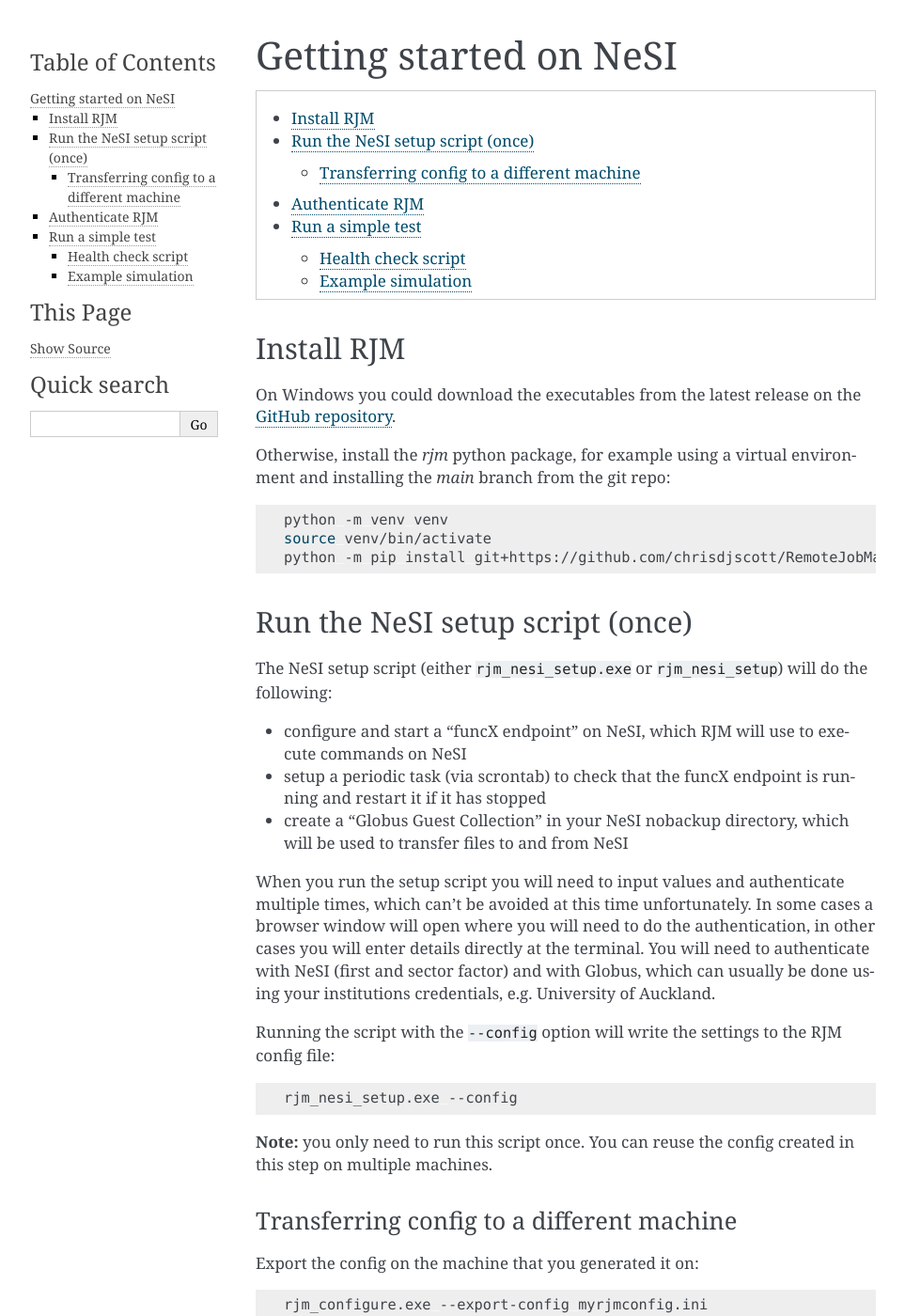
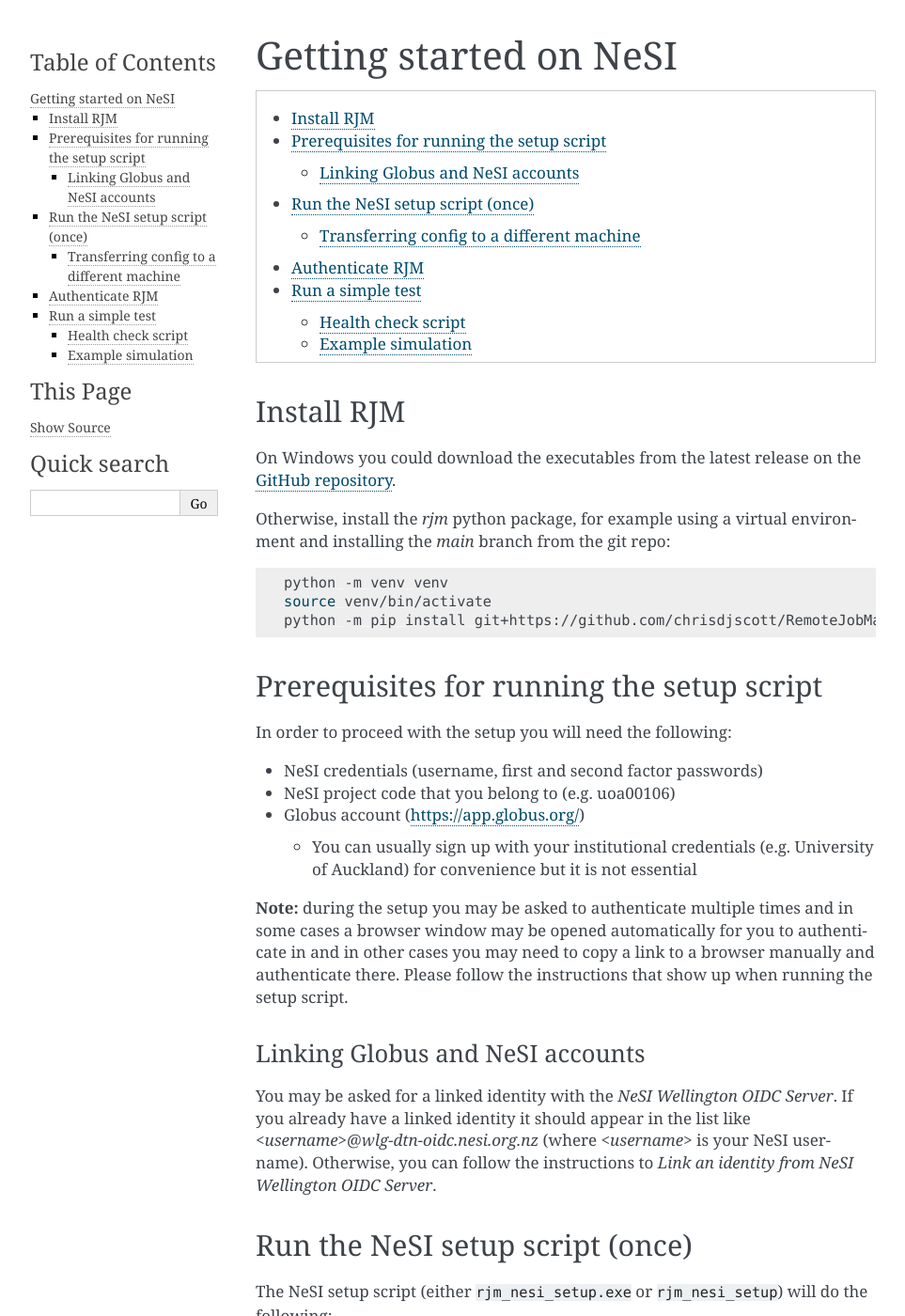
Before and after one commit to chrisdjscott/RemoteJobManager, a Sphinx documentation site: the page built from docs/getting_started_nesi.rst, in a window 1280 px wide and 1400 px high. Shown: the whole window at 94% size, without its empty margins (148-1111 px from the left). Built offline with Sphinx 7.4.7, drawn with Linux system fonts in a browser that asks for light colours.

Commit message:
add prequisites to NeSI setup doc

```diff
--- a/docs/getting_started_nesi.rst
+++ b/docs/getting_started_nesi.rst
@@ -21,6 +21,33 @@
     python -m pip install git+https://github.com/chrisdjscott/RemoteJobManager
 
 .. _GitHub repository: https://github.com/chrisdjscott/RemoteJobManager/releases
+
+Prerequisites for running the setup script
+------------------------------------------
+
+In order to proceed with the setup you will need the following:
+
+* NeSI credentials (username, first and second factor passwords)
+* NeSI project code that you belong to (e.g. uoa00106)
+* Globus account (https://app.globus.org/)
+
+  - You can usually sign up with your institutional credentials (e.g.
+    University of Auckland) for convenience but it is not essential
+
+**Note:** during the setup you may be asked to authenticate multiple times and
+in some cases a browser window may be opened automatically for you to
+authenticate in and in other cases you may need to copy a link to a browser
+manually and authenticate there. Please follow the instructions that show up
+when running the setup script.
+
+Linking Globus and NeSI accounts
+~~~~~~~~~~~~~~~~~~~~~~~~~~~~~~~~
+
+You may be asked for a linked identity with the *NeSI Wellington OIDC Server*.
+If you already have a linked identity it should appear in the list like
+*<username>@wlg-dtn-oidc.nesi.org.nz* (where *<username>* is your NeSI username).
+Otherwise, you can follow the instructions to *Link an identity from NeSI
+Wellington OIDC Server*.
 
 Run the NeSI setup script (once)
 --------------------------------
```
